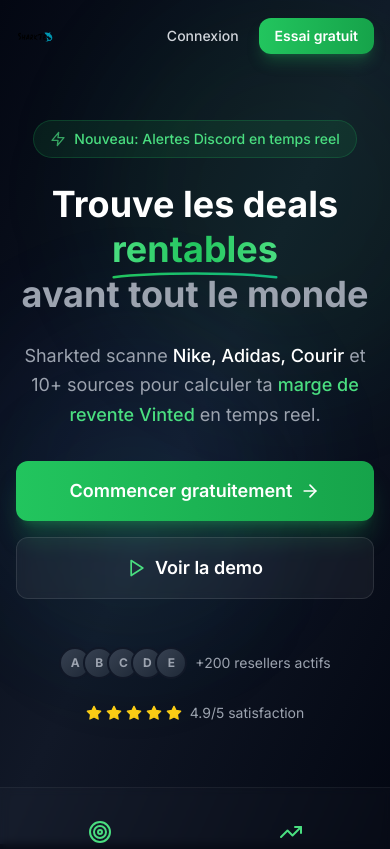
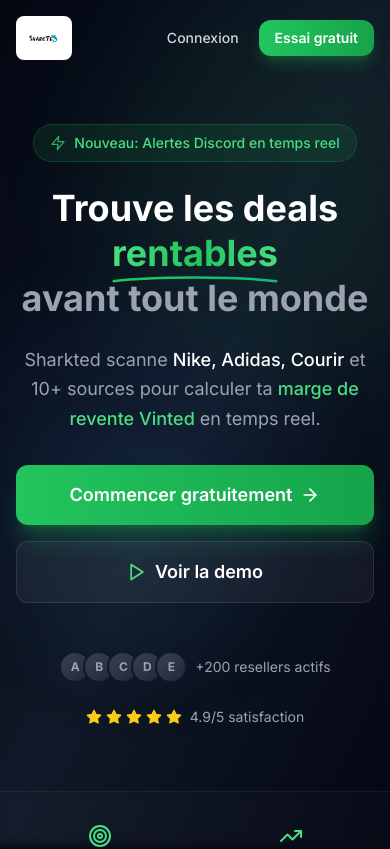
Before and after one commit to maous26/sharkted-front, a Next.js app in the folder apps/web/: page / in a window 390 px wide. Shown: the top 849 px of the page. Built offline with nearby package versions, Linux system fonts and the light colour scheme.

Commit message:
fix: add white background behind logo for visibility

```diff
--- a/apps/web/app/page.tsx
+++ b/apps/web/app/page.tsx
@@ -30,13 +30,13 @@
         {/* Header */}
         <header className="container mx-auto px-4 sm:px-6 lg:px-8 py-4 sm:py-6">
           <nav className="flex items-center justify-between">
-            <div className="flex items-center">
+            <div className="flex items-center bg-white rounded-lg px-3 py-1.5">
               <Image
                 src="/logo.png"
                 alt="SharkTed"
                 width={180}
                 height={50}
-                className="h-10 sm:h-12 w-auto"
+                className="h-8 sm:h-10 w-auto"
               />
             </div>
             <div className="flex items-center gap-2 sm:gap-4">
@@ -388,7 +388,9 @@
           <div className="container mx-auto px-4 sm:px-6 lg:px-8 py-8 sm:py-12">
             <div className="flex flex-col md:flex-row items-center justify-between gap-6">
               <div className="flex items-center gap-4">
-                <Image src="/logo.png" alt="SharkTed" width={120} height={35} className="h-8 w-auto" />
+                <div className="bg-white rounded-md px-2 py-1">
+                  <Image src="/logo.png" alt="SharkTed" width={120} height={35} className="h-6 w-auto" />
+                </div>
                 <span className="font-semibold text-gray-400">
                   2025 SharkTed. Tous droits reserves.
                 </span>
```
